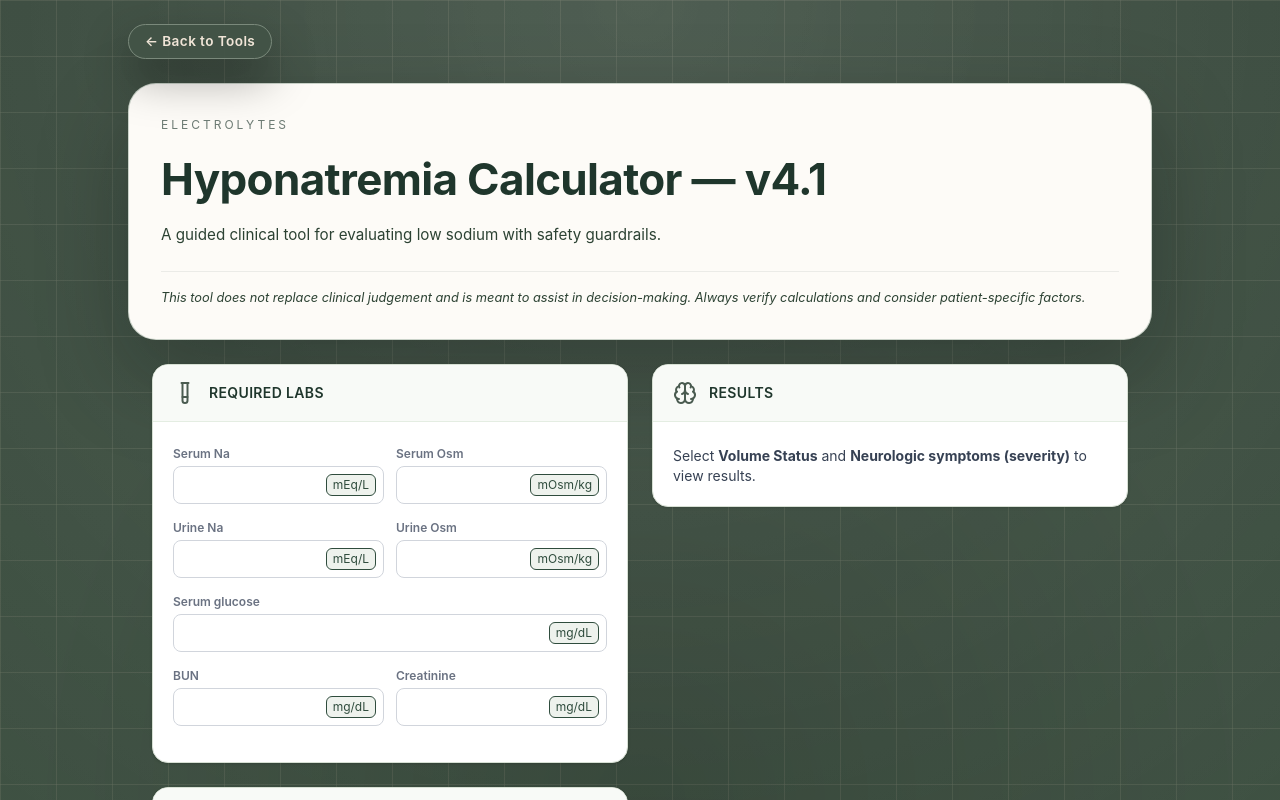
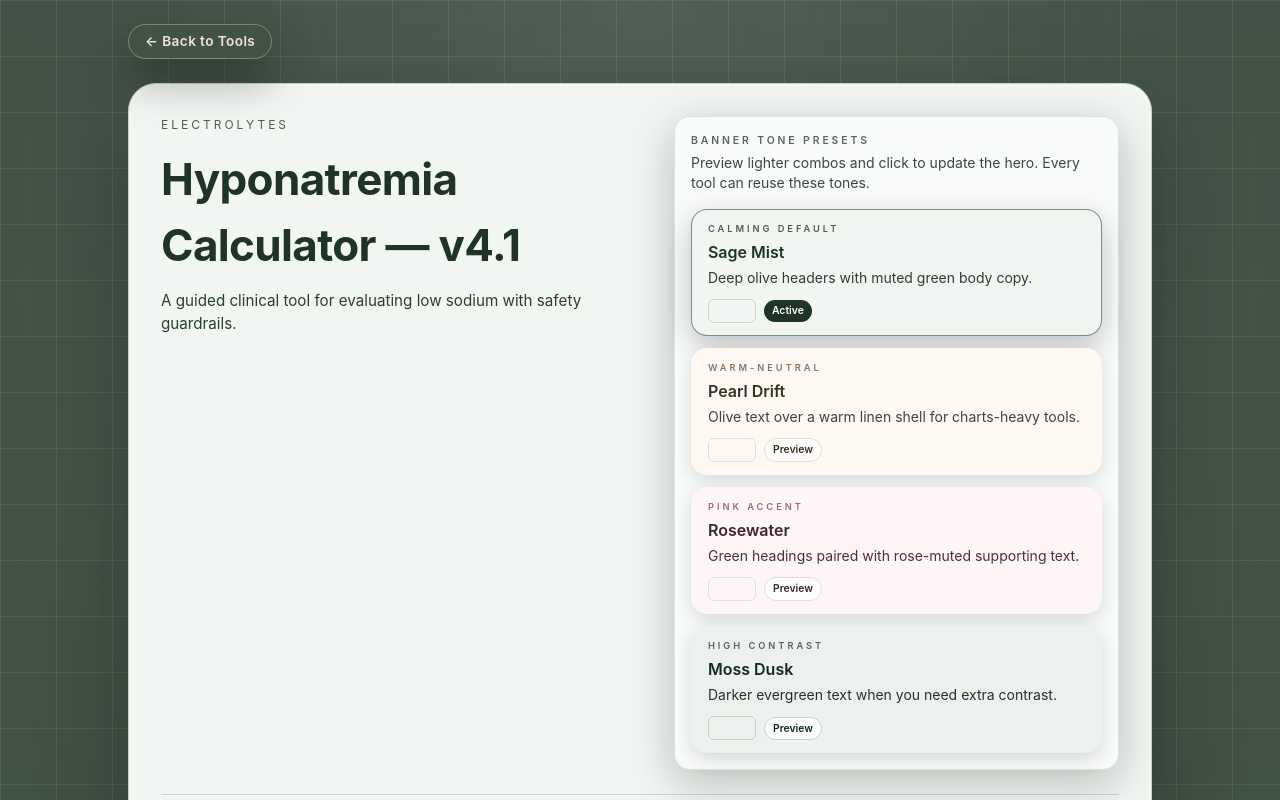
Before and after one commit to NotoMD-dev/notomed-site, a Next.js app: page /tools/hypona-calc in a window 1280 px wide. Shown: the top 800 px of the page. Built offline with nearby package versions, Linux system fonts and the light colour scheme.

Commit message:
Add hero tone palette selector to tool shell

```diff
--- a/src/app/globals.css
+++ b/src/app/globals.css
@@ -59,6 +59,30 @@
   --tool-panel-header-border: rgba(138, 162, 145, 0.55);
   --tool-panel-header-text: #f9f6ef;
   --tool-panel-header-subtext: rgba(233, 241, 232, 0.85);
+
+  --hero-tone-sage-surface: #f1f6f2;
+  --hero-tone-sage-border: #c9d5c8;
+  --hero-tone-sage-title: #1f3326;
+  --hero-tone-sage-body: #2b3f30;
+  --hero-tone-sage-muted: #4c6052;
+
+  --hero-tone-pear-surface: #fdf8f1;
+  --hero-tone-pear-border: #eadfcd;
+  --hero-tone-pear-title: #3a2f22;
+  --hero-tone-pear-body: #4b3f31;
+  --hero-tone-pear-muted: #8c7560;
+
+  --hero-tone-rose-surface: #fdf5f6;
+  --hero-tone-rose-border: #f0d7dd;
+  --hero-tone-rose-title: #3c262b;
+  --hero-tone-rose-body: #4f3037;
+  --hero-tone-rose-muted: #a06a73;
+
+  --hero-tone-dusk-surface: #ecf1ee;
+  --hero-tone-dusk-border: #c4d0c8;
+  --hero-tone-dusk-title: #142820;
+  --hero-tone-dusk-body: #1f3329;
+  --hero-tone-dusk-muted: #52645b;
 }
 
 :root[data-theme="light"] {
@@ -115,6 +139,30 @@
   --tool-panel-header-border: rgba(63, 107, 83, 0.45);
   --tool-panel-header-text: #1f241e;
   --tool-panel-header-subtext: rgba(32, 34, 30, 0.75);
+
+  --hero-tone-sage-surface: #f1f6f2;
+  --hero-tone-sage-border: #c9d5c8;
+  --hero-tone-sage-title: #1f3326;
+  --hero-tone-sage-body: #2b3f30;
+  --hero-tone-sage-muted: #4c6052;
+
+  --hero-tone-pear-surface: #fdf8f1;
+  --hero-tone-pear-border: #eadfcd;
+  --hero-tone-pear-title: #3a2f22;
+  --hero-tone-pear-body: #4b3f31;
+  --hero-tone-pear-muted: #8c7560;
+
+  --hero-tone-rose-surface: #fdf5f6;
+  --hero-tone-rose-border: #f0d7dd;
+  --hero-tone-rose-title: #3c262b;
+  --hero-tone-rose-body: #4f3037;
+  --hero-tone-rose-muted: #a06a73;
+
+  --hero-tone-dusk-surface: #ecf1ee;
+  --hero-tone-dusk-border: #c4d0c8;
+  --hero-tone-dusk-title: #142820;
+  --hero-tone-dusk-body: #1f3329;
+  --hero-tone-dusk-muted: #52645b;
 }
 
 @theme inline {
@@ -263,37 +311,80 @@ body {
 
 
 .tool-hero {
+  --tool-hero-border-current: var(--tool-hero-border);
+  --tool-hero-surface-current: var(--tool-hero-surface);
+  --tool-hero-title-current: var(--tool-hero-title);
+  --tool-hero-text-current: var(--tool-hero-text);
+  --tool-hero-eyebrow-current: var(--tool-hero-eyebrow);
+  --tool-hero-divider-current: rgba(31, 54, 44, 0.12);
+
   border-radius: 28px;
-  border: 1px solid var(--tool-hero-border);
-  background: var(--tool-hero-surface);
+  border: 1px solid var(--tool-hero-border-current);
+  background: var(--tool-hero-surface-current);
   padding: 2rem;
   box-shadow: 0 35px 90px rgba(8, 12, 10, 0.28);
+}
+
+.tool-hero[data-tone="sage"] {
+  --tool-hero-border-current: var(--hero-tone-sage-border);
+  --tool-hero-surface-current: var(--hero-tone-sage-surface);
+  --tool-hero-title-current: var(--hero-tone-sage-title);
+  --tool-hero-text-current: var(--hero-tone-sage-body);
+  --tool-hero-eyebrow-current: var(--hero-tone-sage-muted);
+  --tool-hero-divider-current: rgba(47, 71, 57, 0.2);
+}
+
+.tool-hero[data-tone="pear"] {
+  --tool-hero-border-current: var(--hero-tone-pear-border);
+  --tool-hero-surface-current: var(--hero-tone-pear-surface);
+  --tool-hero-title-current: var(--hero-tone-pear-title);
+  --tool-hero-text-current: var(--hero-tone-pear-body);
+  --tool-hero-eyebrow-current: var(--hero-tone-pear-muted);
+  --tool-hero-divider-current: rgba(84, 65, 45, 0.2);
+}
+
+.tool-hero[data-tone="rose"] {
+  --tool-hero-border-current: var(--hero-tone-rose-border);
+  --tool-hero-surface-current: var(--hero-tone-rose-surface);
+  --tool-hero-title-current: var(--hero-tone-rose-title);
+  --tool-hero-text-current: var(--hero-tone-rose-body);
+  --tool-hero-eyebrow-current: var(--hero-tone-rose-muted);
+  --tool-hero-divider-current: rgba(95, 52, 61, 0.25);
+}
+
+.tool-hero[data-tone="dusk"] {
+  --tool-hero-border-current: var(--hero-tone-dusk-border);
+  --tool-hero-surface-current: var(--hero-tone-dusk-surface);
+  --tool-hero-title-current: var(--hero-tone-dusk-title);
+  --tool-hero-text-current: var(--hero-tone-dusk-body);
+  --tool-hero-eyebrow-current: var(--hero-tone-dusk-muted);
+  --tool-hero-divider-current: rgba(28, 45, 37, 0.25);
 }
 
 .tool-hero-title {
   font-size: clamp(2rem, 4vw, 2.75rem);
   font-weight: 700;
   letter-spacing: -0.015em;
-  color: var(--tool-hero-title);
+  color: var(--tool-hero-title-current);
 }
 
 .tool-hero-eyebrow {
   font-size: 0.75rem;
   text-transform: uppercase;
   letter-spacing: 0.25em;
-  color: var(--tool-hero-eyebrow);
+  color: var(--tool-hero-eyebrow-current);
 }
 
 .tool-hero-copy,
 .tool-hero-footnote {
-  color: var(--tool-hero-text);
+  color: var(--tool-hero-text-current);
   font-size: 0.95rem;
   line-height: 1.5;
 }
 
 .tool-hero-footnote {
   margin-top: 1.5rem;
-  border-top: 1px solid rgba(31, 54, 44, 0.08);
+  border-top: 1px solid var(--tool-hero-divider-current);
   padding-top: 1rem;
   font-size: 0.8rem;
   font-style: italic;
--- a/src/app/tools/hypona-calc/client-page.tsx
+++ b/src/app/tools/hypona-calc/client-page.tsx
@@ -1,9 +1,10 @@
 "use client";
 
 import React, { useMemo, useState } from "react";
-import ToolPageShell from "@/components/ToolPageShell";
+import ToolPageShell, { ToolHeroTone } from "@/components/ToolPageShell";
 import AiPlanPanel from "@/components/AiPlanPanel";
 import type { StructuredData } from "@/lib/getAIPlan";
+import { HeroToneSelector } from "@/components/HeroToneSelector";
 import {
   TestTube,
   Droplets,
@@ -992,6 +993,8 @@ function HyponatremiaAppContent() {
    ========================= */
 
 export default function HyponatremiaPage() {
+  const [heroTone, setHeroTone] = useState<ToolHeroTone>("sage");
+
   return (
     <ToolPageShell
       title="Hyponatremia Calculator — v4.1"
@@ -1007,6 +1010,8 @@ export default function HyponatremiaPage() {
       }
       maxWidthClass="max-w-5xl"
       bodyClassName="mx-auto max-w-5xl"
+      heroTone={heroTone}
+      heroAside={<HeroToneSelector value={heroTone} onChange={setHeroTone} />}
     >
       <HyponatremiaAppContent />
     </ToolPageShell>
--- a/src/app/tools/opioid-calc/client-page.tsx
+++ b/src/app/tools/opioid-calc/client-page.tsx
@@ -2,7 +2,7 @@
 "use client";
 
 import React, { useState } from "react";
-import ToolPageShell from "@/components/ToolPageShell";
+import ToolPageShell, { ToolHeroTone } from "@/components/ToolPageShell";
 import { RegimenProvider, useRegimenContext } from "@/context/RegimenContext";
 import { HomeRegimenInput } from "@/components/HomeRegimenInput";
 import { PRNSuggestionTable } from "@/components/PRNSuggestionTable";
@@ -11,6 +11,7 @@ import { QuickConvert } from "@/components/QuickConvert";
 import { Switch } from "@/components/ui/Switch";
 import { AccordionStep } from "@/components/AccordionStep";
 import { ChevronRight } from "lucide-react";
+import { HeroToneSelector } from "@/components/HeroToneSelector";
 
 // =========================================================
 // Opioid Regimen Builder - v5.0.0 (UX Rework)
@@ -118,6 +119,8 @@ function AppContent() {
 }
 
 export default function OpioidConversionPage() {
+  const [heroTone, setHeroTone] = useState<ToolHeroTone>("pear");
+
   return (
     <RegimenProvider>
       <ToolPageShell
@@ -133,6 +136,8 @@ export default function OpioidConversionPage() {
           </p>
         }
         bodyClassName="space-y-6"
+        heroTone={heroTone}
+        heroAside={<HeroToneSelector value={heroTone} onChange={setHeroTone} />}
       >
         <AppContent />
       </ToolPageShell>
--- /dev/null
+++ b/src/components/HeroToneSelector.tsx
@@ -0,0 +1,117 @@
+"use client";
+
+import type { ToolHeroTone } from "./ToolPageShell";
+
+const HERO_TONE_OPTIONS: ReadonlyArray<{
+  id: ToolHeroTone;
+  label: string;
+  body: string;
+  eyebrow: string;
+}> = [
+  {
+    id: "sage",
+    label: "Sage Mist",
+    body: "Deep olive headers with muted green body copy.",
+    eyebrow: "calming default",
+  },
+  {
+    id: "pear",
+    label: "Pearl Drift",
+    body: "Olive text over a warm linen shell for charts-heavy tools.",
+    eyebrow: "warm-neutral",
+  },
+  {
+    id: "rose",
+    label: "Rosewater",
+    body: "Green headings paired with rose-muted supporting text.",
+    eyebrow: "pink accent",
+  },
+  {
+    id: "dusk",
+    label: "Moss Dusk",
+    body: "Darker evergreen text when you need extra contrast.",
+    eyebrow: "high contrast",
+  },
+];
+
+interface HeroToneSelectorProps {
+  value: ToolHeroTone;
+  onChange: (tone: ToolHeroTone) => void;
+}
+
+export function HeroToneSelector({ value, onChange }: HeroToneSelectorProps) {
+  return (
+    <aside className="rounded-2xl border border-[rgba(58,80,64,0.15)] bg-white/60 p-4 shadow-[0_12px_45px_rgba(15,22,18,0.25)]">
+      <p className="text-[0.65rem] font-semibold uppercase tracking-[0.28em] text-[#5a665c]">
+        Banner tone presets
+      </p>
+      <p className="mt-1 text-sm text-[#3a483d]">
+        Preview lighter combos and click to update the hero. Every tool can reuse these tones.
+      </p>
+
+      <div className="mt-4 grid gap-3">
+        {HERO_TONE_OPTIONS.map((tone) => {
+          const active = tone.id === value;
+          return (
+            <button
+              type="button"
+              key={tone.id}
+              onClick={() => onChange(tone.id)}
+              className={`group w-full rounded-2xl border px-4 py-3 text-left transition-all focus-visible:outline focus-visible:outline-2 focus-visible:outline-offset-2 ${
+                active
+                  ? "border-[rgba(49,77,60,0.6)] shadow-[0_10px_28px_rgba(18,24,20,0.25)]"
+                  : "border-transparent shadow-[0_6px_18px_rgba(18,24,20,0.15)] hover:border-[rgba(49,77,60,0.35)]"
+              }`}
+              style={{
+                background: `var(--hero-tone-${tone.id}-surface)`,
+              }}
+            >
+              <p
+                className="text-[0.58rem] font-semibold uppercase tracking-[0.32em]"
+                style={{ color: `var(--hero-tone-${tone.id}-muted)` }}
+              >
+                {tone.eyebrow}
+              </p>
+              <p
+                className="mt-1 text-base font-semibold"
+                style={{ color: `var(--hero-tone-${tone.id}-title)` }}
+              >
+                {tone.label}
+              </p>
+              <p
+                className="mt-1 text-sm leading-snug"
+                style={{ color: `var(--hero-tone-${tone.id}-body)` }}
+              >
+                {tone.body}
+              </p>
+
+              <div className="mt-3 flex items-center gap-2 text-xs">
+                <div
+                  className="h-6 w-12 rounded-md border"
+                  style={{
+                    background: `var(--hero-tone-${tone.id}-surface)`,
+                    borderColor: `var(--hero-tone-${tone.id}-border)`,
+                  }}
+                />
+                <span
+                  className="rounded-full px-2 py-1 text-[0.65rem] font-semibold"
+                  style={{
+                    background: active
+                      ? `var(--hero-tone-${tone.id}-title)`
+                      : `rgba(255,255,255,0.8)`,
+                    color: active ? "#fefefe" : `var(--hero-tone-${tone.id}-title)`,
+                    border: active ? "none" : `1px solid var(--hero-tone-${tone.id}-border)`,
+                  }}
+                >
+                  {active ? "Active" : "Preview"}
+                </span>
+              </div>
+            </button>
+          );
+        })}
+      </div>
+    </aside>
+  );
+}
+
+export default HeroToneSelector;
--- a/src/components/ToolPageShell.tsx
+++ b/src/components/ToolPageShell.tsx
@@ -1,5 +1,7 @@
 import Link from "next/link";
 import type { ReactNode } from "react";
+
+export type ToolHeroTone = "sage" | "pear" | "rose" | "dusk";
 
 interface ToolPageShellProps {
   title: string;
@@ -12,6 +14,7 @@ interface ToolPageShellProps {
   backLabel?: string;
   maxWidthClass?: string;
   bodyClassName?: string;
+  heroTone?: ToolHeroTone;
 }
 
 export function ToolPageShell({
@@ -25,6 +28,7 @@ export function ToolPageShell({
   backLabel = "Back to Tools",
   maxWidthClass = "max-w-6xl",
   bodyClassName = "",
+  heroTone = "sage",
 }: ToolPageShellProps) {
   return (
     <div className="tool-shell theme-shell theme-grid theme-lacquer">
@@ -36,7 +40,7 @@ export function ToolPageShell({
             </Link>
           </div>
 
-          <section className="tool-hero">
+          <section className="tool-hero" data-tone={heroTone}>
             <div className="flex flex-col gap-6 md:flex-row md:items-start md:justify-between">
               <div className="space-y-3">
                 {eyebrow ? <p className="tool-hero-eyebrow">{eyebrow}</p> : null}
```
